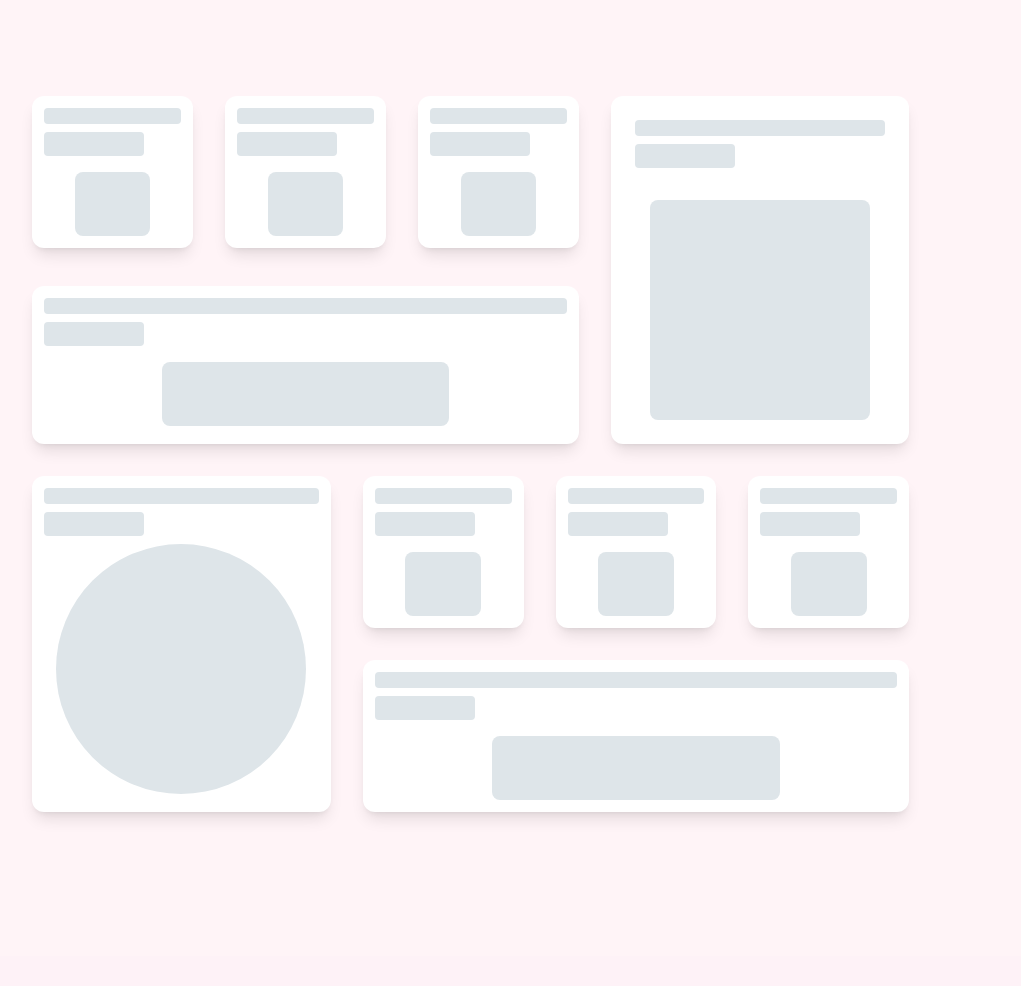
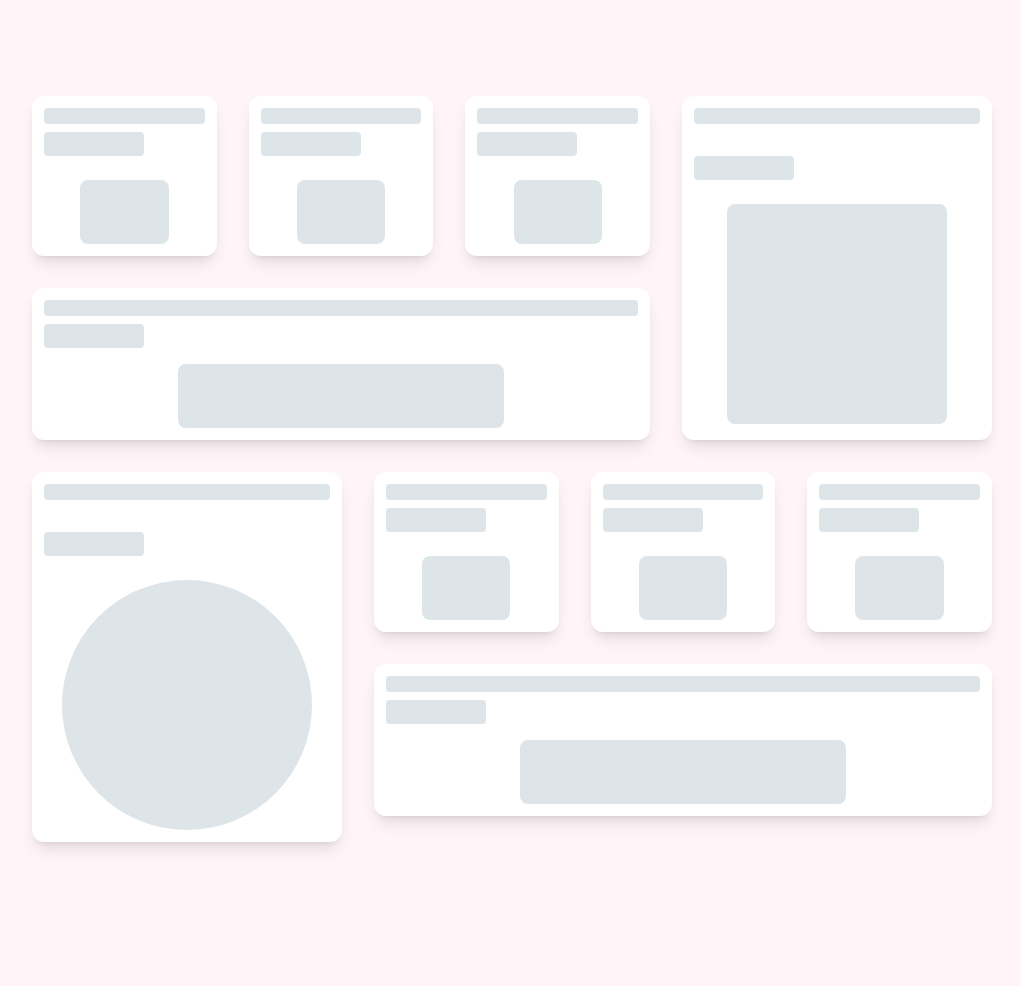
Before and after one commit to sarahboutej/picksight, a Django app: page /dashboard/ in a window 1280 px wide. Shown: the part 117-1103 px from the top of the page, without its empty margins (128-1149 px from the left). Before the commit the page ends 936 px from the top, so only its background shows below. Run offline with Django 3.2, Linux system fonts and the light colour scheme.

Commit message:
Fix feedback

```diff
--- a/picksight_app/templates/dashboard.html
+++ b/picksight_app/templates/dashboard.html
@@ -28,20 +28,74 @@
   <section class="flex min-h-screen justify-center pt-24 pb-36">
     <div class="container w-9/12">
       <!--**********Skelton start*************-->
-    <div id="skeleton-container" >
-      <div class="space-y-8">
-        <div class="grid grid-cols-12 grid-rows-2 gap-8">
-          <div class="box row-start-1 row-end-2 col-start-1 col-end-8">
-            <div class="grid grid-cols-3 grid-rows-1 gap-8">
+      <div id="skeleton-container">
+        <div class="flex flex-col space-y-8">
+          <div class="flex xl:flex-row flex-col xl:space-y-0 space-y-8 ltr:xl:space-x-8">
+            <div class="xl:w-4/6 w-full flex flex-col space-y-8">
+              <div class="flex md:flex-row flex-col ltr:md:space-x-8 md:space-y-0 space-y-8">
+                <div class="flex flex-col flex-1 bg-white shadow-lg rounded-xl p-3">
+                  <div class="flex flex-col">
+                    <p class="skeleton skeleton-text"></p>
+                    <p class="skeleton skeleton-text-span"></p>
+                    <p class="skeleton skeleton-text__body"></p>
+                  </div>
+                </div>
+                <div class="flex flex-col flex-1 bg-white shadow-lg rounded-xl p-3 rtl:md:mr-8">
+                  <div class="flex flex-col">
+                    <p class="skeleton skeleton-text"></p>
+                    <p class="skeleton skeleton-text-span"></p>
+                    <p class="skeleton skeleton-text__body"></p>
+                  </div>
+                </div>
+                <div class="flex flex-col flex-1 bg-white shadow-lg rounded-xl p-3 rtl:md:mr-8">
+                  <div class="flex flex-col">
+                    <p class="skeleton skeleton-text"></p>
+                    <p class="skeleton skeleton-text-span"></p>
+                    <p class="skeleton skeleton-text__body"></p>
+                  </div>
+                </div>
+              </div>
               <div class="bg-white shadow-lg rounded-xl p-3">
                 <p class="skeleton skeleton-text"></p>
                 <p class="skeleton skeleton-text-span"></p>
                 <p class="skeleton skeleton-text__body"></p>
               </div>
-              <div class="bg-white shadow-lg rounded-xl p-3">
-                <p class="skeleton skeleton-text"></p>
-                <p class="skeleton skeleton-text-span"></p>
-                <p class="skeleton skeleton-text__body"></p>
+            </div>
+            <div class="xl:w-2/6 w-full flex flex-col space-y-6 bg-white shadow-lg rounded-xl p-3 rtl:xl:mr-8">
+              <p class="skeleton skeleton-text"></p>
+              <p class="skeleton skeleton-text-span"></p>
+              <div class="skeleton skeleton-preview-img"></div>
+            </div>
+          </div>
+          <div class="flex xl:flex-row flex-col xl:space-y-0 space-y-8 ltr:xl:space-x-8">
+            <div class="xl:w-2/6 w-full flex flex-col space-y-6 bg-white shadow-lg rounded-xl p-3">
+              <p class="skeleton skeleton-text"></p>
+              <p class="skeleton skeleton-text-span"></p>
+              <div class="skeleton skeleton-pie-chart"></div>
+            </div>
+            <div class="xl:w-4/6 w-full flex flex-col space-y-8 rtl:xl:mr-8">
+              <div class="flex md:flex-row flex-col ltr:md:space-x-8 md:space-y-0 space-y-8">
+                <div class="flex flex-col flex-1 bg-white shadow-lg rounded-xl p-3">
+                  <div class="flex flex-col">
+                    <p class="skeleton skeleton-text"></p>
+                    <p class="skeleton skeleton-text-span"></p>
+                    <p class="skeleton skeleton-text__body"></p>
+                  </div>
+                </div>
+                <div class="flex flex-col flex-1 bg-white shadow-lg rounded-xl p-3 rtl:md:mr-8">
+                  <div class="flex flex-col">
+                    <p class="skeleton skeleton-text"></p>
+                    <p class="skeleton skeleton-text-span"></p>
+                    <p class="skeleton skeleton-text__body"></p>
+                  </div>
+                </div>
+                <div class="flex flex-col flex-1 bg-white shadow-lg rounded-xl p-3 rtl:md:mr-8">
+                  <div class="flex flex-col">
+                    <p class="skeleton skeleton-text"></p>
+                    <p class="skeleton skeleton-text-span"></p>
+                    <p class="skeleton skeleton-text__body"></p>
+                  </div>
+                </div>
               </div>
               <div class="bg-white shadow-lg rounded-xl p-3">
                 <p class="skeleton skeleton-text"></p>
@@ -50,50 +104,9 @@
               </div>
             </div>
           </div>
-          <div class="box row-start-2 row-end-2 col-start-1 col-end-8 bg-white shadow-lg rounded-xl p-3">
-            <p class="skeleton skeleton-text"></p>
-            <p class="skeleton skeleton-text-span"></p>
-            <p class="skeleton skeleton-text__body"></p>
-          </div>
-          <div class="box row-start-1 row-end-3 col-start-8 p-6 col-end-12 bg-white shadow-lg rounded-xl p-3">
-            <p class="skeleton skeleton-text"></p>
-            <p class="skeleton skeleton-text-span"></p>
-            <div class="skeleton skeleton-preview-img"></div>
-          </div>
-        </div>
-        <div class="grid grid-cols-12 grid-rows-2 gap-8">
-          <div class="box row-start-1 row-end-3 col-start-1 col-end-5 bg-white rounded-xl shadow-lg p-3">
-            <p class="skeleton skeleton-text"></p>
-            <p class="skeleton skeleton-text-span"></p>
-            <div class="skeleton skeleton-pie-chart"></div>
-          </div>
-          <div class="box row-start-1 row-end-1 col-start-5 col-end-12">
-            <div class="grid grid-cols-3 grid-rows-1 gap-8">
-              <div class="bg-white shadow-lg rounded-xl p-3">
-                <p class="skeleton skeleton-text"></p>
-                <p class="skeleton skeleton-text-span"></p>
-                <p class="skeleton skeleton-text__body"></p>
-              </div>
-              <div class="bg-white shadow-lg rounded-xl p-3">
-                <p class="skeleton skeleton-text"></p>
-                <p class="skeleton skeleton-text-span"></p>
-                <p class="skeleton skeleton-text__body"></p>
-              </div>
-              <div class="bg-white shadow-lg rounded-xl p-3">
-                <p class="skeleton skeleton-text"></p>
-                <p class="skeleton skeleton-text-span"></p>
-                <p class="skeleton skeleton-text__body"></p>
-              </div>
-            </div>
-          </div>
-          <div class="box row-start-2 row-end-3 col-start-5 col-end-12 bg-white shadow-lg rounded-xl p-3">
-            <p class="skeleton skeleton-text"></p>
-            <p class="skeleton skeleton-text-span"></p>
-            <p class="skeleton skeleton-text__body"></p>
-          </div>
         </div>
       </div>
-    </div>
+
     <!--**********Skelton End*************-->
     <div id="dashboard-statistic" class="hidden">
       <div class="flex flex-col space-y-8">
@@ -101,10 +114,10 @@
           <div class="xl:w-4/6 w-full flex flex-col space-y-8">
             <div class="flex md:flex-row flex-col ltr:md:space-x-8 md:space-y-0 space-y-8">
               <div class="flex flex-col flex-1 bg-white shadow-lg rounded-xl p-3">
-                <div class="flex flex-col space-y-6">
+                <div class="flex flex-col">
                   <div>
                     <h4 class="font-bold text-base">{% translate 'Guests sent media'%}</h4>
-                    <span class="text-xs text-[#9D9C9C]">{% translate 'How many guests sent media files'%}</span>
+                    <span class="text-xs text-[#9D9C9C] block min-h-[50px]">{% translate 'How many guests sent media files'%}</span>
                   </div>
                   <div class="flex flex-col items-center">
                     <span id="guests-sent-media" class="font-bold text-[#FF5A82] text-5xl"></span>
@@ -113,10 +126,10 @@
                 </div>
               </div>
               <div class="flex flex-col flex-1 bg-white shadow-lg rounded-xl p-3 rtl:md:mr-8">
-                <div class="flex flex-col space-y-6">
+                <div class="flex flex-col">
                   <div>
                     <h4 class="font-bold text-base">{% translate 'Media received'%}</h4>
-                    <span class="text-xs text-[#9D9C9C]">{% translate 'How many photos&videos receiced'%}</span>
+                    <span class="text-xs text-[#9D9C9C] block min-h-[50px]">{% translate 'How many photos&videos receiced'%}</span>
                   </div>
                   <div class="flex flex-col items-center">
                     <span id="media-recieved" class="font-bold text-[#FF5A82] text-5xl"></span>
@@ -124,10 +137,10 @@
                 </div>
               </div>
               <div class="flex flex-col flex-1 bg-white shadow-lg rounded-xl p-3 rtl:md:mr-8">
-                <div class="flex flex-col space-y-6">
+                <div class="flex flex-col">
                   <div>
                     <h4 class="font-bold text-base">{% translate 'Total guests'%}</h4>
-                    <span class="text-xs text-[#9D9C9C]">{% translate 'How many guests in your list'%}</span>
+                    <span class="text-xs text-[#9D9C9C] block min-h-[50px]">{% translate 'How many guests in your list'%}</span>
                   </div>
                   <div class="flex flex-col items-center">
                     <span id="total-guests" class="font-bold text-[#FF5A82] text-5xl"></span>
@@ -322,7 +335,7 @@
             display: false,
         },
         xAxis: {
-            display: false,
+            display: true,
         }
       }
     },
```
